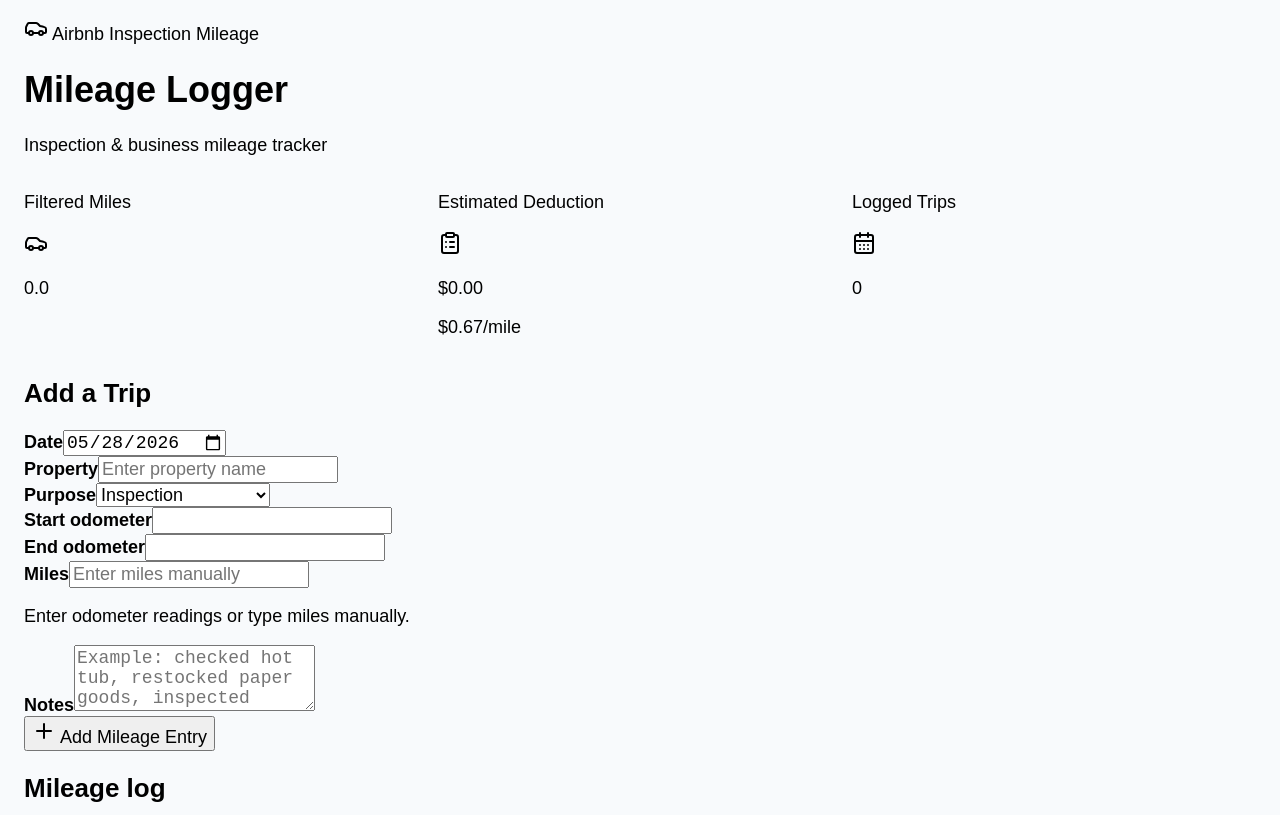
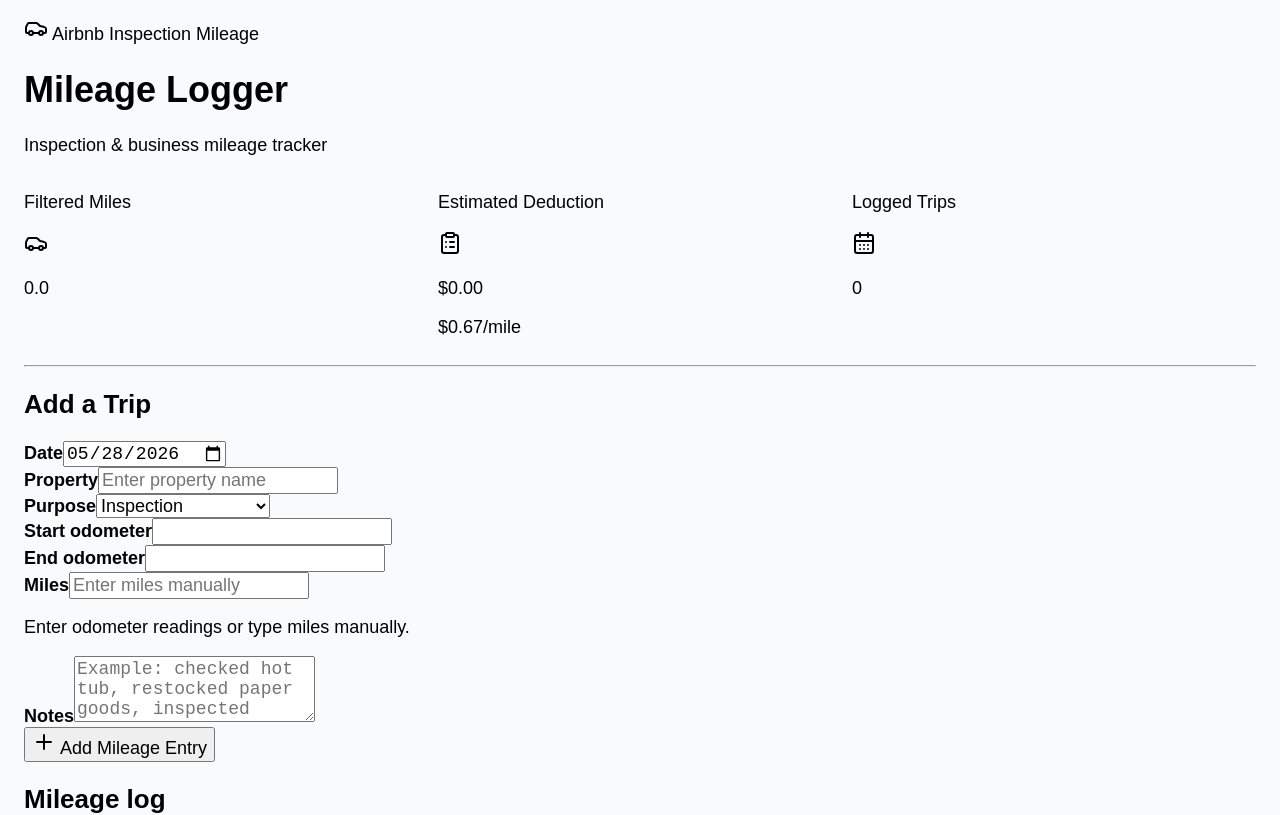
Before and after one commit to howmanymilestohome/airbnb-mileage-logger, a React (Vite) app: page / in a window 1280 px wide. Shown: the top 815 px of the page. Built offline with nearby package versions, Linux system fonts and the light colour scheme.

Commit message:
Update App.jsx

```diff
--- a/src/App.jsx
+++ b/src/App.jsx
@@ -231,6 +231,7 @@ export default function AirbnbMileageLogger() {
             </CardContent>
           </Card>
         </div>
+<hr className="my-3 border-slate-300" />
 
         <div className="grid gap-6 lg:grid-cols-[520px_1fr]">
           <Card className="rounded-2xl shadow-sm">
```
